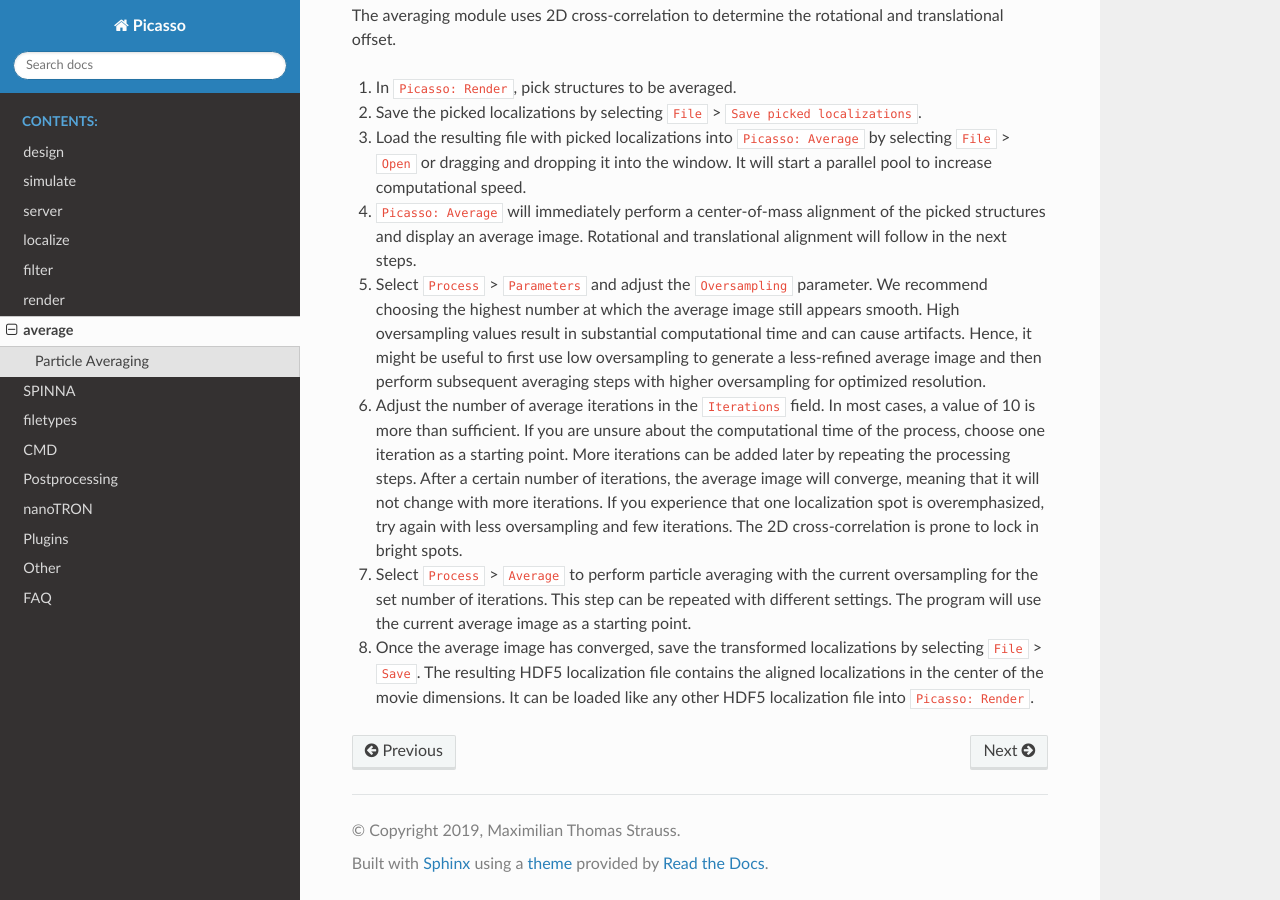
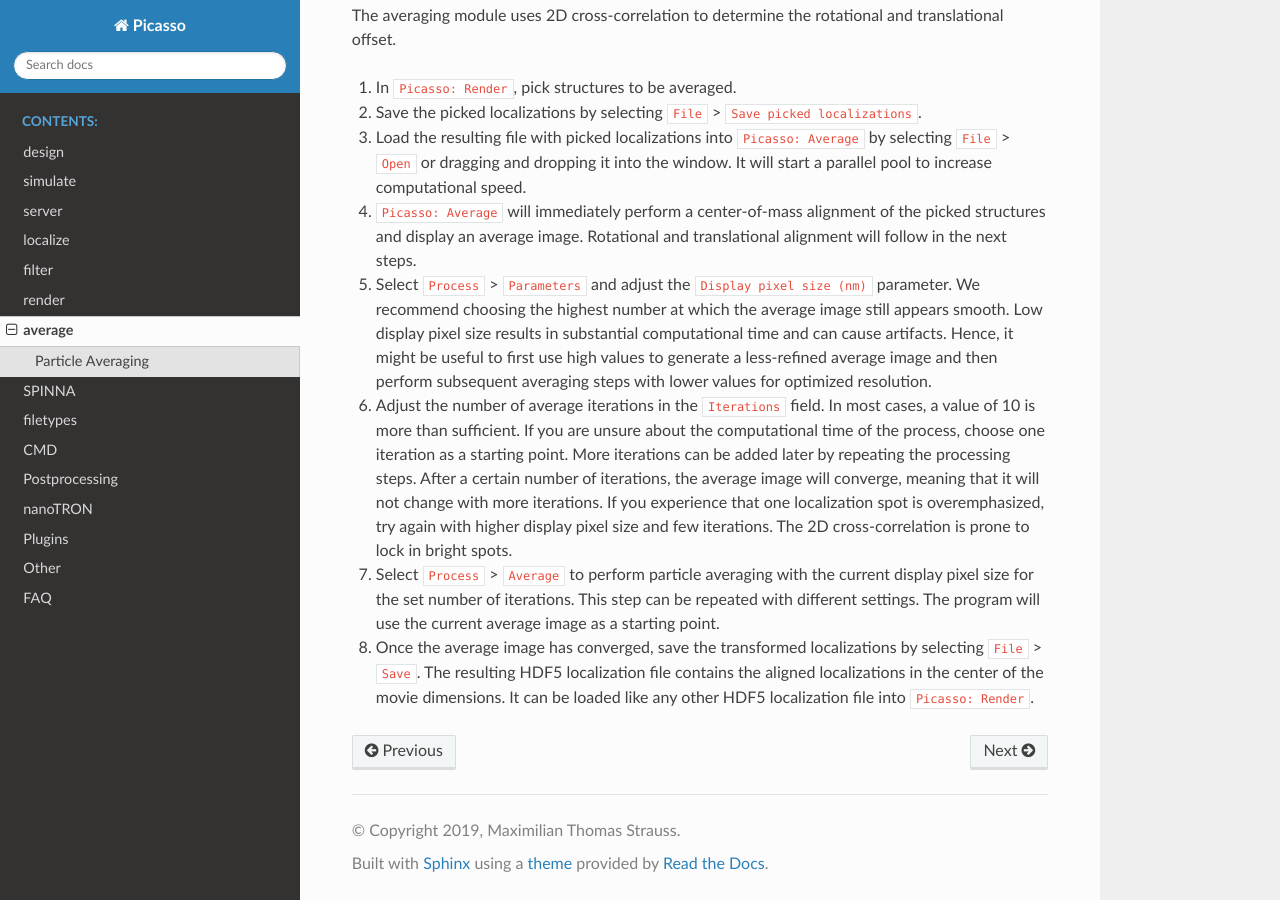
Before and after one commit to jungmannlab/picasso, a Sphinx documentation site: the page built from docs/average.rst, in a window 1280 px wide and 900 px high, scrolled down 508 px. Built offline with Sphinx 7.4.7 and the Read the Docs theme 3.1.0, drawn with Linux system fonts in a browser that asks for light colours.

Commit message:
fix average docs

```diff
--- a/changelog.rst
+++ b/changelog.rst
@@ -1,7 +1,7 @@
 Changelog
 =========
 
-Last change: 27-FEB-2026 CEST
+Last change: 02-MAR-2026 CEST
 
 0.9.8
 -----
@@ -10,6 +10,7 @@
 - Localize Parameters dialog displays a message if the z calibration path in the config file could not be found
 - Fixed Picasso Server launching in one-click-installers
 - Added DOIs related to G5M and axial loc. precision
+- Updated Picasso Average documentation
 
 0.9.7
 -----
--- a/docs/average.rst
+++ b/docs/average.rst
@@ -13,7 +13,7 @@
 2. Save the picked localizations by selecting ``File`` > ``Save picked localizations``.
 3. Load the resulting file with picked localizations into ``Picasso: Average`` by selecting ``File`` > ``Open`` or dragging and dropping it into the window. It will start a parallel pool to increase computational speed.
 4. ``Picasso: Average`` will immediately perform a center-of-mass alignment of the picked structures and display an average image. Rotational and translational alignment will follow in the next steps.
-5. Select ``Process`` > ``Parameters`` and adjust the ``Oversampling`` parameter. We recommend choosing the highest number at which the average image still appears smooth. High oversampling values result in substantial computational time and can cause artifacts. Hence, it might be useful to first use low oversampling to generate a less-refined average image and then perform subsequent averaging steps with higher oversampling for optimized resolution.
-6. Adjust the number of average iterations in the ``Iterations`` field. In most cases, a value of 10 is more than sufficient. If you are unsure about the computational time of the process, choose one iteration as a starting point. More iterations can be added later by repeating the processing steps. After a certain number of iterations, the average image will converge, meaning that it will not change with more iterations. If you experience that one localization spot is overemphasized, try again with less oversampling and few iterations. The 2D cross-correlation is prone to lock in bright spots.
-7. Select ``Process`` > ``Average`` to perform particle averaging with the current oversampling for the set number of iterations. This step can be repeated with different settings. The program will use the current average image as a starting point.
+5. Select ``Process`` > ``Parameters`` and adjust the ``Display pixel size (nm)`` parameter. We recommend choosing the highest number at which the average image still appears smooth. Low display pixel size results in substantial computational time and can cause artifacts. Hence, it might be useful to first use high values to generate a less-refined average image and then perform subsequent averaging steps with lower values for optimized resolution.
+6. Adjust the number of average iterations in the ``Iterations`` field. In most cases, a value of 10 is more than sufficient. If you are unsure about the computational time of the process, choose one iteration as a starting point. More iterations can be added later by repeating the processing steps. After a certain number of iterations, the average image will converge, meaning that it will not change with more iterations. If you experience that one localization spot is overemphasized, try again with higher display pixel size and few iterations. The 2D cross-correlation is prone to lock in bright spots.
+7. Select ``Process`` > ``Average`` to perform particle averaging with the current display pixel size for the set number of iterations. This step can be repeated with different settings. The program will use the current average image as a starting point.
 8. Once the average image has converged, save the transformed localizations by selecting ``File`` > ``Save``. The resulting HDF5 localization file contains the aligned localizations in the center of the movie dimensions. It can be loaded like any other HDF5 localization file into ``Picasso: Render``.
```
